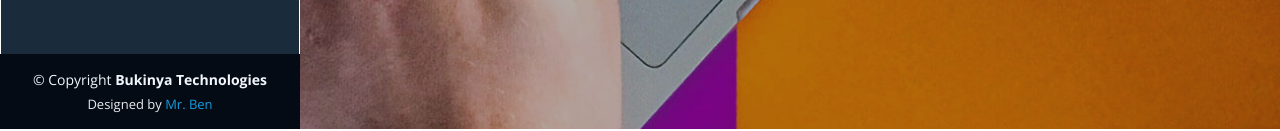
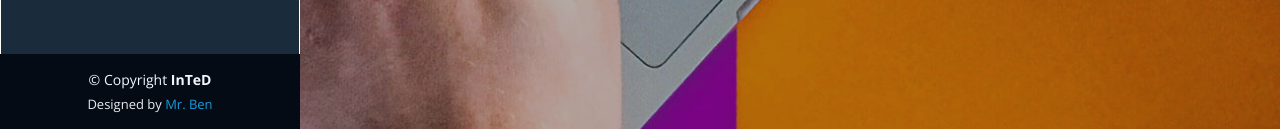
Before and after one commit to malonza-ben/my-website, a plain HTML site: page index.html in a window 1280 px wide. Shown: the part 671-802 px from the top of the page. Drawn offline with nearby package versions, Linux system fonts and the light colour scheme.

Commit message:
Update index.html

```diff
--- a/index.html
+++ b/index.html
@@ -456,7 +456,7 @@
   <footer id="footer">
     <div class="container">
       <div class="copyright">
-        &copy; Copyright <strong><span>Bukinya Technologies</span></strong>
+        &copy; Copyright <strong><span>InTeD</span></strong>
       </div>
       <div class="credits">
         <!-- All the links in the footer should remain intact. -->
```
